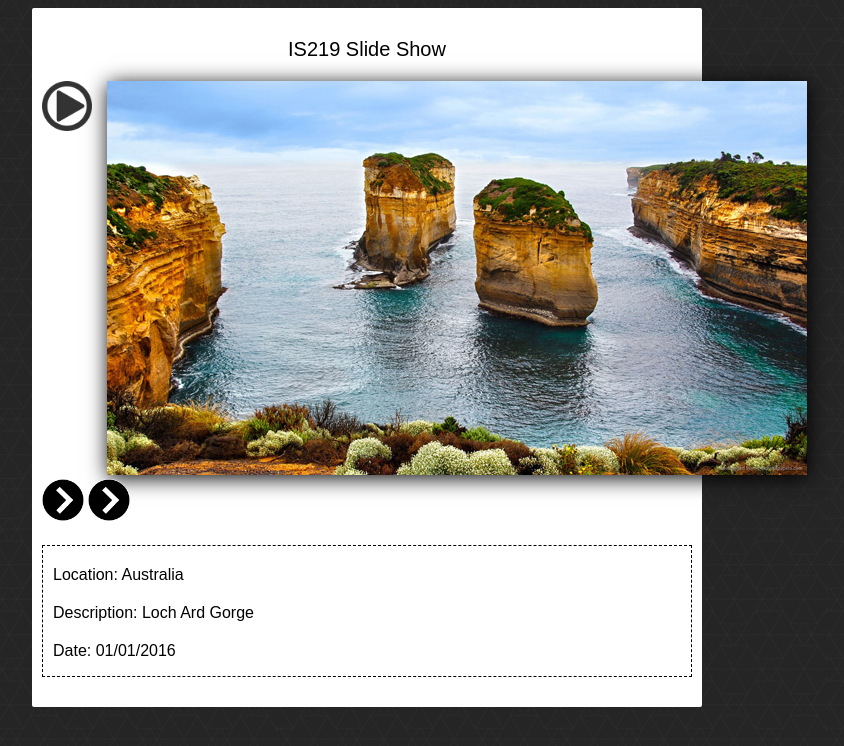
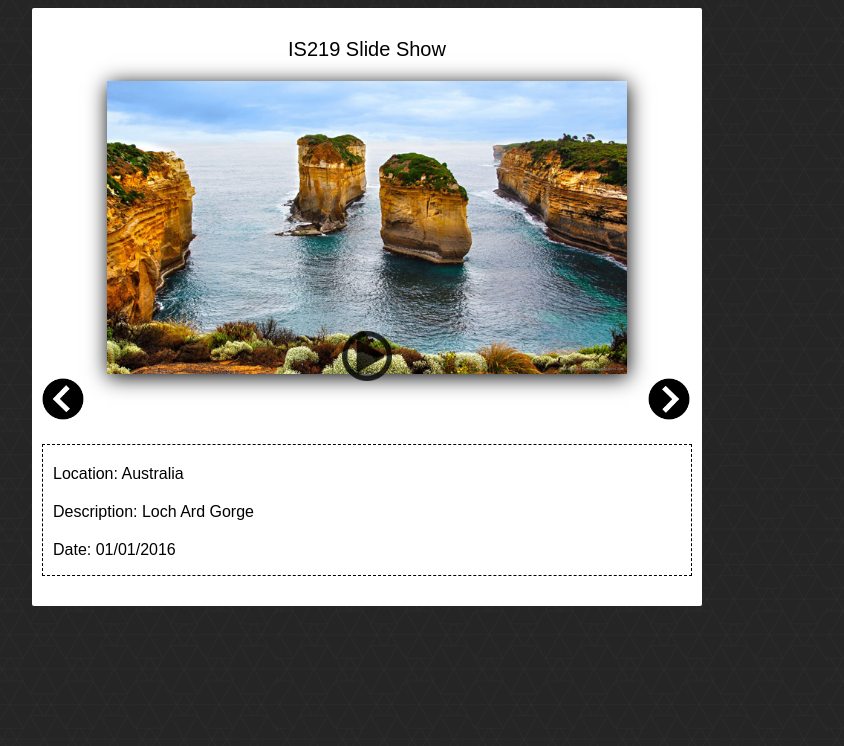
Before and after one commit to tmti20/is219-p2, a PHP site: page /index.html in a window 1280 px wide. Shown: the top 746 px of the page, without its empty margins (273-1117 px from the left). Run offline with PHP 8.4, Linux system fonts and the light colour scheme; grey boxes labelled with a size stand in for pictures from a placeholder-image service; some libraries are stand-ins or nearby versions.

Commit message:
Task: next, previous, moreindicator alinement, fix position.

```diff
--- a/css/style.css
+++ b/css/style.css
@@ -30,7 +30,8 @@ body {
 	position: absolute;
 	z-index: 3;
 	opacity: .8;
-	top: 0px;
+	top: 250px;
+	left: 300px;
 }
 
 .thumbnail {
@@ -52,11 +53,14 @@ body {
 #prevPhoto {
 	height: 42px;
 	width: 42px;
+	transform: rotate(180deg);
 }
 
 #nextPhoto {
 	height: 42px;
 	width: 42px;
+	position: relative;
+	left: 560px;
 }
 
 .details p {
@@ -67,7 +71,12 @@ body {
 	padding: 0px 10px;
 	margin: 20px 0px;
 }
+img{
+	width: 100%;
+	height: auto;
+	height: auto;
 
+}
 /*Add CSS styles to rotate the element 90deg
 Make it animate nicely. You'll need CSS3 for this*/
 .rot90 {}
--- a/js/gallery.js
+++ b/js/gallery.js
@@ -32,6 +32,18 @@ function animate() {
 
 /************* DO NOT TOUCH CODE ABOVE THIS LINE ***************/
 
+//information image function that holds data.
+function GalleryImage( location, description, date, url ) {
+	//implement me as an object to hold the following data about an image:
+	//1. location where photo was taken
+	//2. description of photo
+	//3. the date when the photo was taken
+	//4. either a String (src URL) or an an HTMLImageObject (bitmap of the photo. https://developer.mozilla.org/en-US/docs/Web/API/HTMLImageElement)
+	this.location = location;
+	this.description = description;
+	this.date = date;
+	this.url = url;
+}
 
 // Counter for the mImages array
 var mCurrentIndex = 0;
@@ -106,17 +118,3 @@ window.addEventListener('load', function() {
 	console.log('window loaded');
 
 }, false);
-
-
-//information image function that holds data.
-function GalleryImage( location, description, date, url ) {
-	//implement me as an object to hold the following data about an image:
-	//1. location where photo was taken
-	//2. description of photo
-	//3. the date when the photo was taken
-	//4. either a String (src URL) or an an HTMLImageObject (bitmap of the photo. https://developer.mozilla.org/en-US/docs/Web/API/HTMLImageElement)
-	this.location = location;
-	this.description = description;
-	this.date = date;
-	this.url = url;
-}
```
